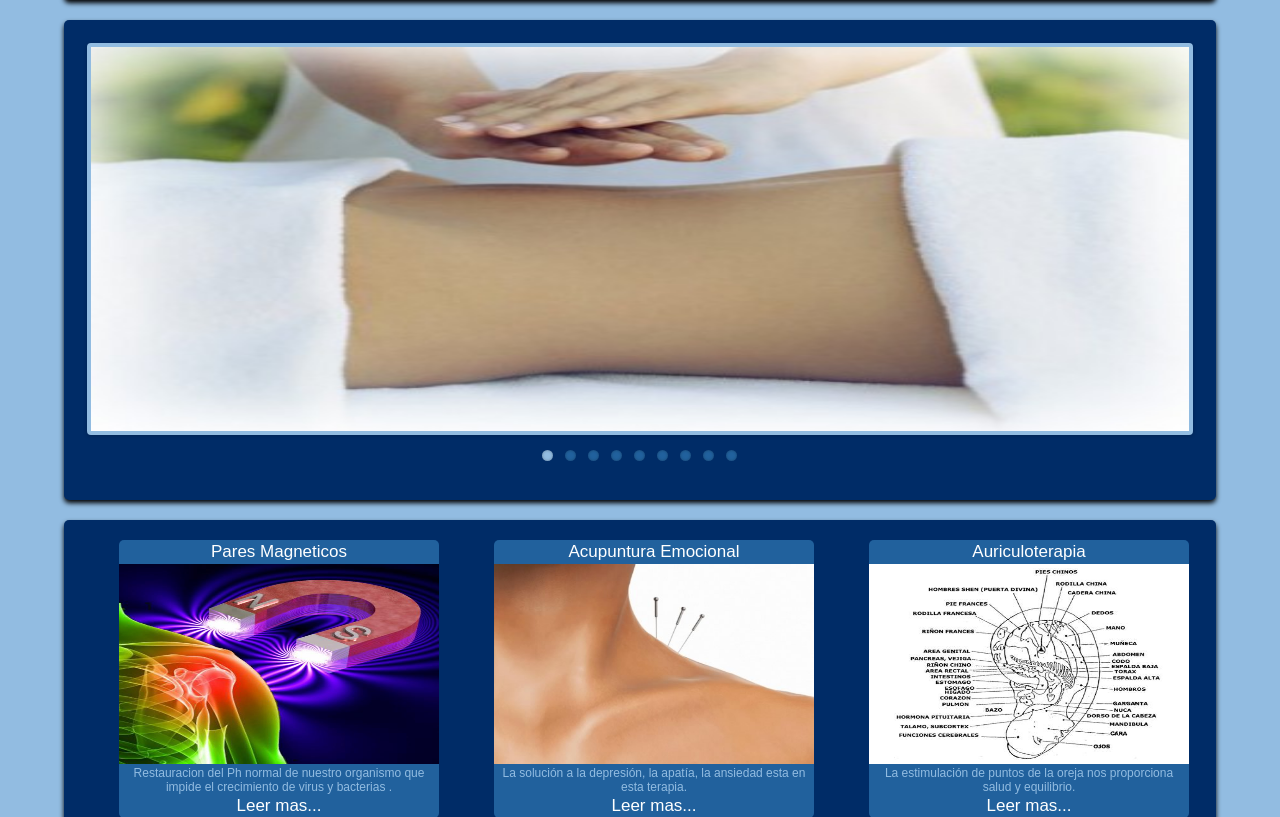
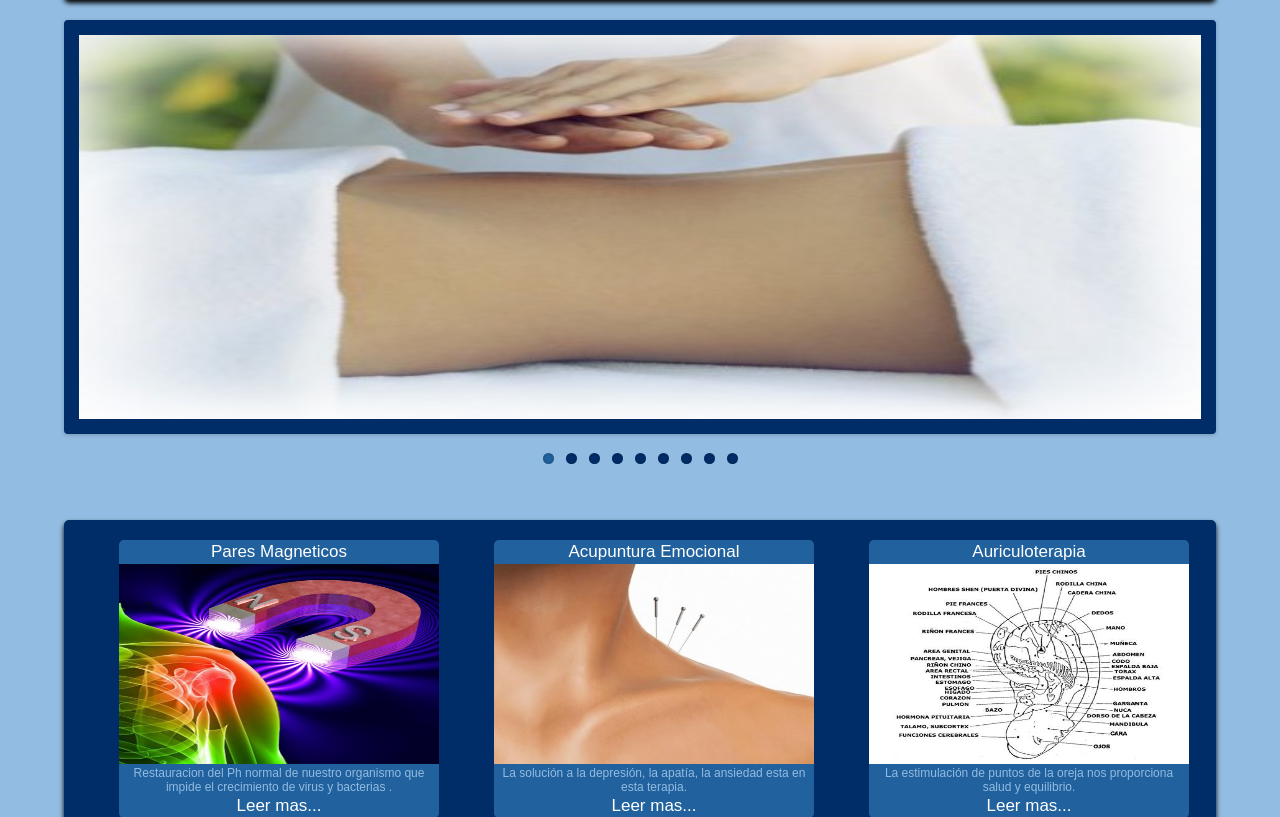
Before and after one commit to elenamp/Dharmae, a PHP site: page / in a window 1280 px wide. Shown: the part 195-1012 px from the top of the page. Run offline with PHP 8.4, Linux system fonts and the light colour scheme.

Commit message:
Mejorado el diseño del slider

```diff
--- a/DharmaPag/public_html/css/EstilosIndex.css
+++ b/DharmaPag/public_html/css/EstilosIndex.css
@@ -94,18 +94,10 @@ box-shadow: 0px 3px 5px #000;/*hacia derecha*//*hacia abajo*//*tamaño*//*color*
     text-align: center;
     height: 60%;
     margin-top: 20px;
-    background:#002C67;
-    border-radius: 5px;/*esta propiedad bordea la esquinas*/
-        -moz-border-radius: 5px;
-        -webkit-border-radius: 5px;
-/*sombra de la caja header*/
-box-shadow: 0px 3px 5px #000;/*hacia derecha*//*hacia abajo*//*tamaño*//*color*/
- -moz-box-shadow: 0px/*hacia derecha*/3px/*hacia abajo*/5px/*tamaño*/#000/*color*/;
- -webkit-box-shadow: 0px/*hacia derecha*/3px/*hacia abajo*/5px/*tamaño*/#000/*color*/;
+
 }
 #slider{
-	padding:2%;
-	width:96%;
+	width:100%;
 	height:80%;
 }
 /*-------Cuerpo------*/
--- a/DharmaPag/public_html/css/flexslider.css
+++ b/DharmaPag/public_html/css/flexslider.css
@@ -53,7 +53,7 @@ html[xmlns] .slides {display: block;}
 
 /* FlexSlider Default Theme
 *********************************/
-.flexslider { margin: 0 0 60px; background: #fff; border: 4px solid #92BCE1; position: relative; -webkit-border-radius: 4px; -moz-border-radius: 4px; -o-border-radius: 4px; border-radius: 4px; -webkit-box-shadow: 0 1px 4px rgba(0,0,0,.2); -moz-box-shadow: 0 1px 4px rgba(0,0,0,.2); -o-box-shadow: 0 1px 4px rgba(0,0,0,.2); box-shadow: 0 1px 4px rgba(0,0,0,.2); zoom: 1; }
+.flexslider { margin: 0 0 60px; background: #fff; border: 15px solid #002C67; position: relative; -webkit-border-radius: 4px; -moz-border-radius: 4px; -o-border-radius: 4px; border-radius: 4px; -webkit-box-shadow: 0 1px 4px rgba(0,0,0,.2); -moz-box-shadow: 0 1px 4px rgba(0,0,0,.2); -o-box-shadow: 0 1px 4px rgba(0,0,0,.2); box-shadow: 0 1px 4px rgba(0,0,0,.2); zoom: 1; }
 .flex-viewport { max-height: 2000px; -webkit-transition: all 1s ease; -moz-transition: all 1s ease; -o-transition: all 1s ease; transition: all 1s ease; }
 .loading .flex-viewport { max-height: 300px; }
 .flexslider .slides { zoom: 1; }
@@ -78,11 +78,11 @@ html[xmlns] .slides {display: block;}
 .flex-pauseplay a.flex-play:before { content: '\f003'; }
 
 /* Control Nav */
-.flex-control-nav {width: 100%; position: absolute; bottom: -30px; text-align: center;}
+.flex-control-nav {width: 100%; position: absolute; bottom: -45px; text-align: center;}
 .flex-control-nav li {margin: 0 6px; display: inline-block; zoom: 1; *display: inline;}
-.flex-control-paging li a {width: 11px; height: 11px; display: block; background: #666; background: #21619D; cursor: pointer; text-indent: -9999px; -webkit-border-radius: 20px; -moz-border-radius: 20px; -o-border-radius: 20px; border-radius: 20px; -webkit-box-shadow: inset 0 0 3px rgba(0,0,0,0.3); -moz-box-shadow: inset 0 0 3px rgba(0,0,0,0.3); -o-box-shadow: inset 0 0 3px rgba(0,0,0,0.3); box-shadow: inset 0 0 3px rgba(0,0,0,0.3); }
+.flex-control-paging li a {width: 11px; height: 11px; display: block; background: #666; background: #002C67; cursor: pointer; text-indent: -9999px; -webkit-border-radius: 20px; -moz-border-radius: 20px; -o-border-radius: 20px; border-radius: 20px; -webkit-box-shadow: inset 0 0 3px rgba(0,0,0,0.3); -moz-box-shadow: inset 0 0 3px rgba(0,0,0,0.3); -o-box-shadow: inset 0 0 3px rgba(0,0,0,0.3); box-shadow: inset 0 0 3px rgba(0,0,0,0.3); }
 .flex-control-paging li a:hover { background: #333; background: rgba(0,0,0,0.7); }
-.flex-control-paging li a.flex-active { background: #000; background: #92BCE1; cursor: default; }
+.flex-control-paging li a.flex-active { background: #000; background: #21619D; cursor: default; }
 
 .flex-control-thumbs {margin: 5px 0 0; position: static; overflow: hidden;}
 .flex-control-thumbs li {width: 25%; float: left; margin: 0;}
```
